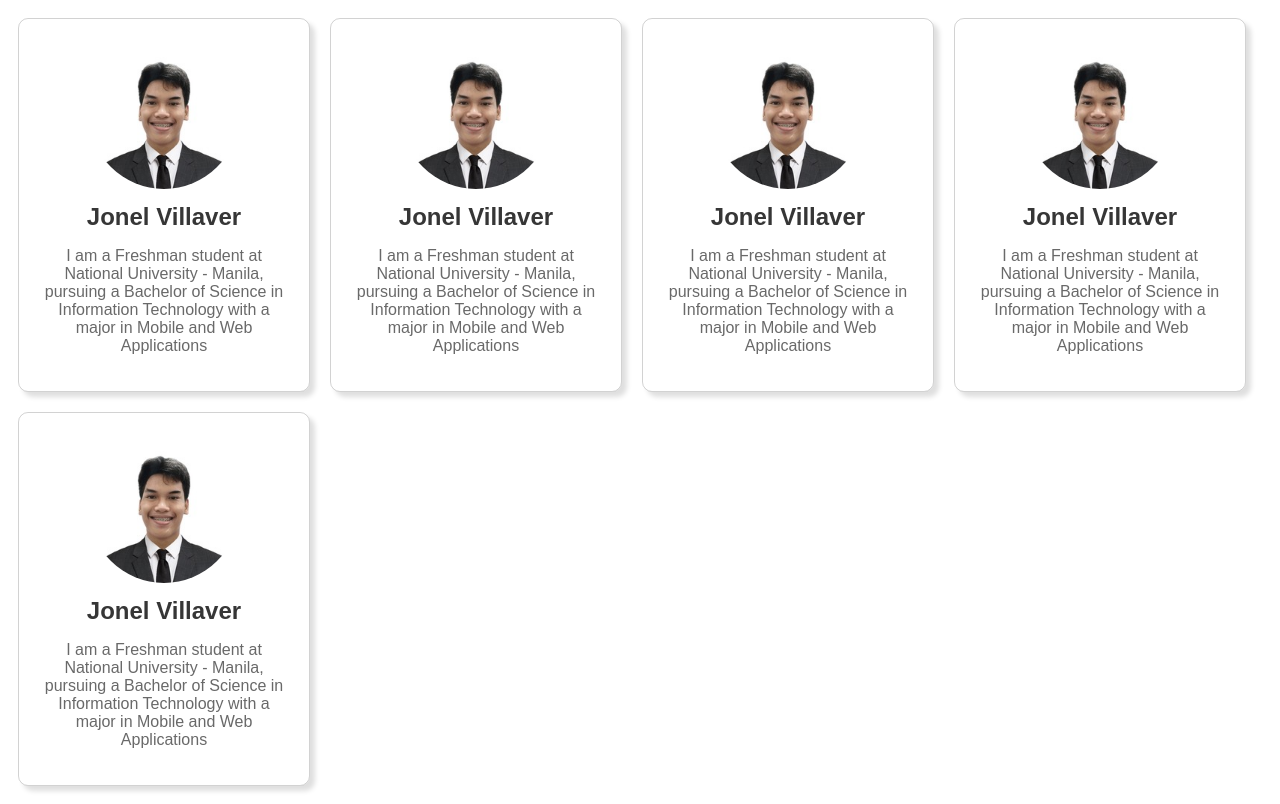
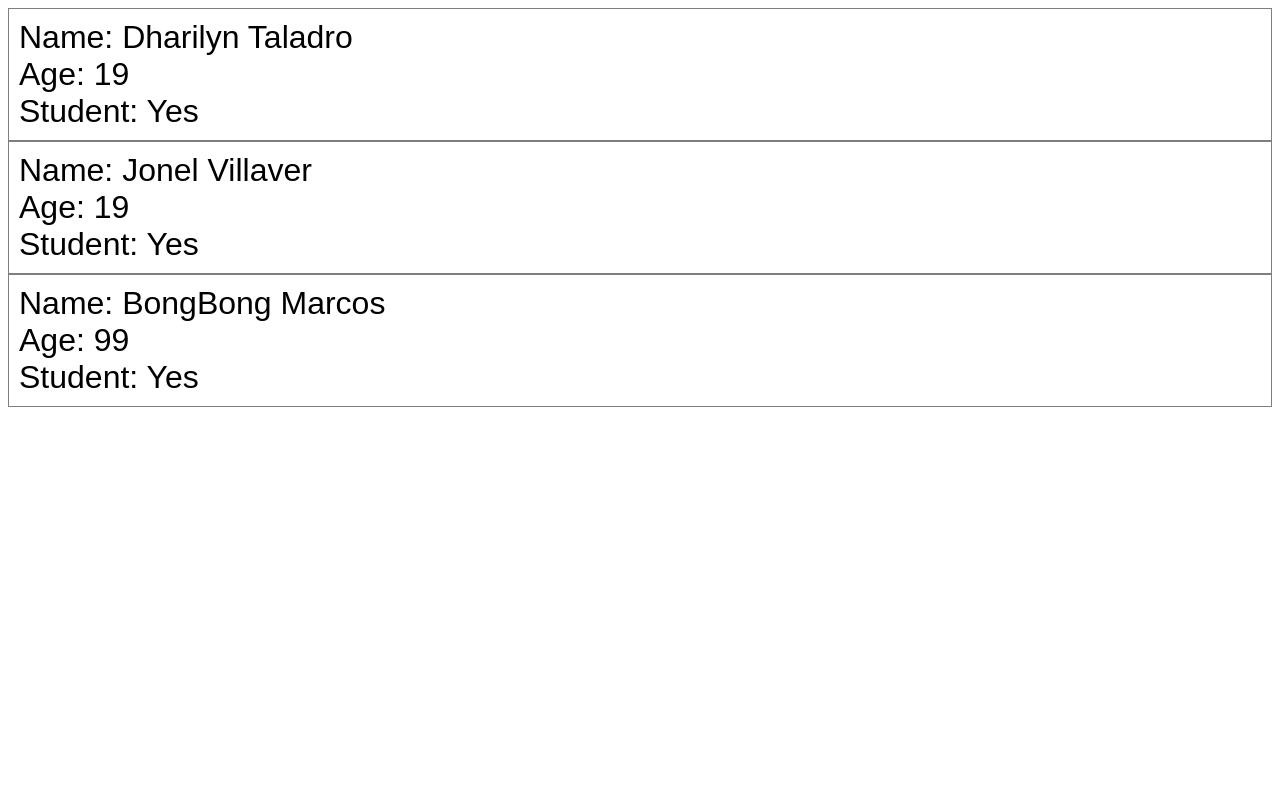
Before and after one commit to Nelman25/Learning-React, a React (Vite) app in the folder my-react-app/: page / in a window 1280 px wide. Built offline with nearby package versions, Linux system fonts and the light colour scheme.

Commit message:
props, propTypes, and defaultProps

```diff
--- a/my-react-app/src/App.jsx
+++ b/my-react-app/src/App.jsx
@@ -1,14 +1,12 @@
-import Card from "./Card.jsx";
+import Student from "./Student.jsx";
 
 function App() {
   return (
-    <>
-      <Card />
-      <Card />
-      <Card />
-      <Card />
-      <Card />
-    </>
+  <>
+    <Student name="Dharilyn Taladro" age={19} isStudent={true}/>
+    <Student name="Jonel Villaver"  age={19} isStudent={true}/>
+    <Student name="BongBong Marcos" age={99} isStudent={true}/>
+  </>
   );
 }
 
--- a/my-react-app/src/Card.jsx
+++ /dev/null
@@ -1,14 +0,0 @@
-import profilePic from "./assets/FormalPic200x200.jpg"
-
-function Card() {
-    return(
-        <div className="card">
-            <img className="card-image" src={profilePic} alt="my image" />
-            <h2 className="card-title">Jonel Villaver</h2>
-            <p className="card-text">I am a Freshman student at National University - Manila, pursuing a Bachelor of Science in Information Technology with a major in Mobile and Web Applications
-            </p>
-        </div>
-    );
-}
-
-export default Card
--- /dev/null
+++ b/my-react-app/src/Student.jsx
@@ -0,0 +1,11 @@
+function Student(props) {
+  return (
+    <div className="student">
+      <p>Name: {props.name}</p>
+      <p>Age: {props.age}</p>
+      <p>Student: {props.isStudent ? "Yes" : "No"}</p>
+    </div>
+  );
+}
+
+export default Student;
--- a/my-react-app/src/index.css
+++ b/my-react-app/src/index.css
@@ -1,25 +1,10 @@
-.card {
-  border: 1px solid hsla(0, 0%, 0%, 0.178);
-  border-radius: 10px;
-  box-shadow: 5px 5px 5px hsla(0, 0%, 0%, 0.13);
-  padding: 20px;
-  margin: 10px;
-  text-align: center;
-  max-width: 250px;
-  display: inline-block;
+.student {
+    font-family: Arial, Helvetica, sans-serif;
+    font-size: 2em;
+    padding: 10px;
+    border: 1px solid hsla(0, 0%, 0%, 0.507);
 }
-.card .card-image {
-  max-width: 60%;
-  height: auto;
-  border-radius: 50%;
-  margin-bottom: 10px;
+
+.student p {
+    margin: 0px;
 }
-.card .card-title {
-  font-family: Arial, Helvetica, sans-serif;
-  margin: 0;
-  color: hsl(0, 0%, 21%);
-}
-.card .card-text {
-  font-family: Arial, Helvetica, sans-serif;
-  color: hsl(0, 0%, 41%);
-}
```
